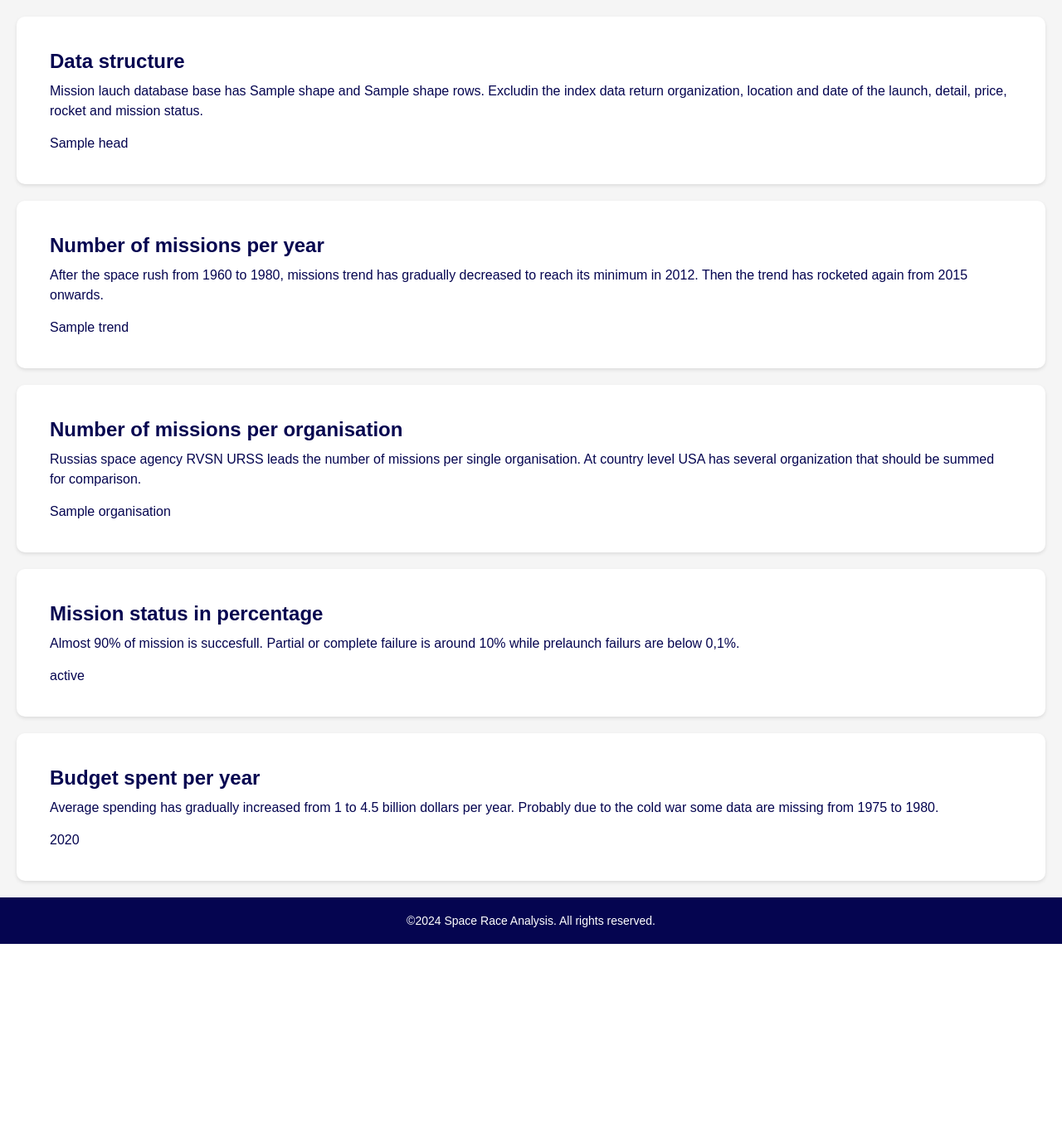
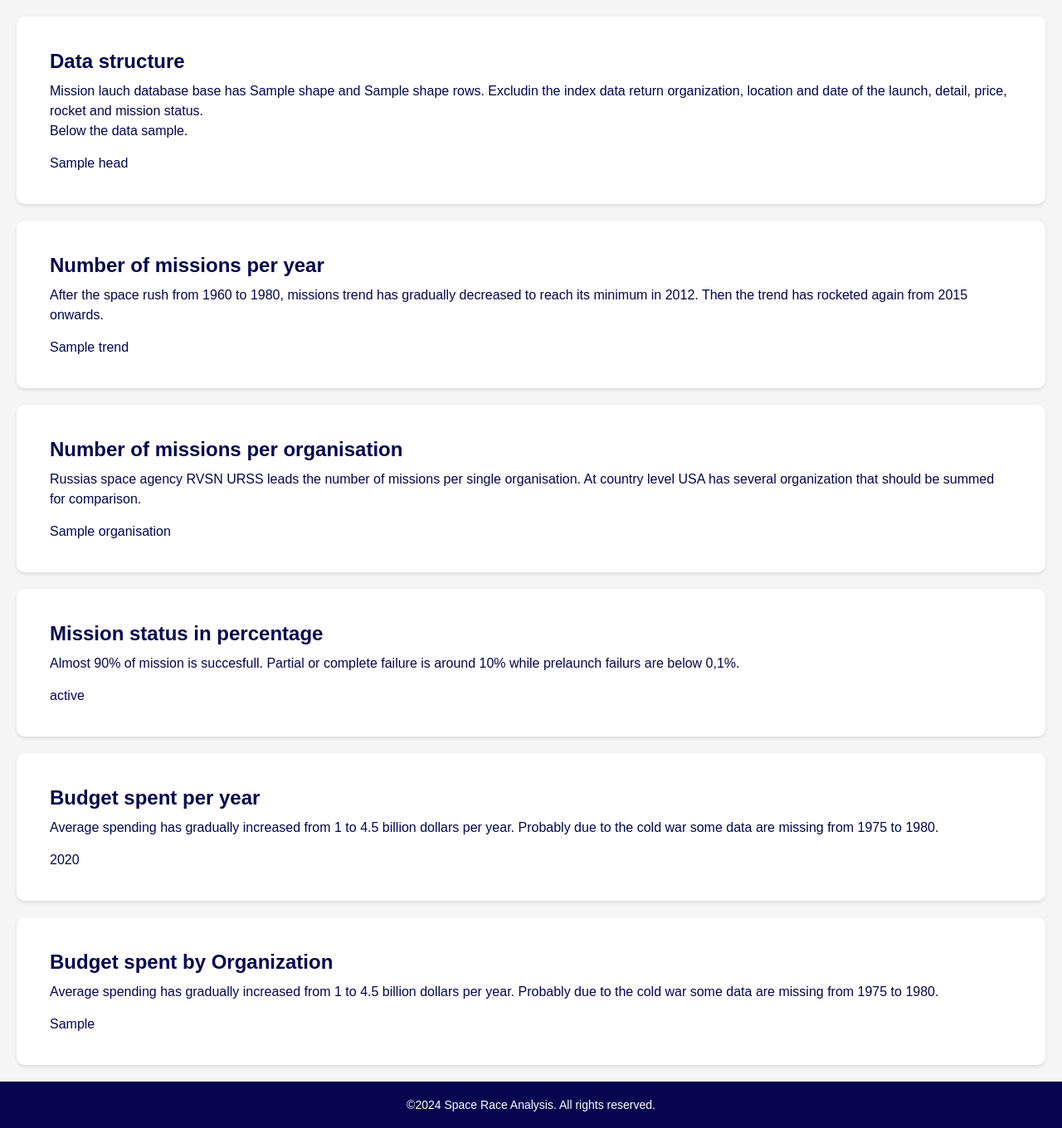
Before and after one commit to Fedt2407/18_Space_Race_Analysis, a Flask app: template templates/index.html in a window 1280 px wide. Shown: the part 88-1448 px from the top of the page at 83% size. Before the commit the page ends 1226 px from the top, so only its background shows below. Run offline with Flask 3, Linux system fonts and the light colour scheme; the template is opened without the code that fills it: most values are stand-ins (such as "Sample title", 1, 10 or a date in 2020).

Commit message:
Added budget per organization

```diff
--- a/main.py
+++ b/main.py
@@ -65,6 +65,14 @@ def hello_world():
     price_plot.update_layout(legend=dict(x=0, y=1))  # Move legend to top left
     price_plot_html = price_plot.to_html(full_html=False)
 
+    # Plotting the budget per organisation
+    budget_per_org = data.groupby('Organisation')['Price'].sum()
+    budget_per_org = budget_per_org.sort_values(ascending=False)
+    budget_per_org = px.bar(budget_per_org, x=budget_per_org.index, y=budget_per_org.values)
+    budget_per_org.update_layout(xaxis_title='Organization', yaxis_title='Total Spending in USD milions (Log Scale)', yaxis=dict(type='log'))
+    budget_per_org.update_layout(legend=dict(x=0, y=1))
+    budget_per_org_html = budget_per_org.to_html(full_html=False)
+
 
     return render_template('index.html',
                            shape=shape,
@@ -72,7 +80,8 @@ def hello_world():
                            trend=trend_html,
                            organisation=organisation_html,
                            status=status_html,
-                           price_per_year=price_plot_html
+                           price_per_year=price_plot_html,
+                           budget_per_org=budget_per_org_html
                            )
 
 
--- a/templates/index.html
+++ b/templates/index.html
@@ -21,7 +21,8 @@
       <p>
         Mission lauch database base has {{shape[1]}} and {{shape[0]}} rows.
         Excludin the index data return organization, location and date of the
-        launch, detail, price, rocket and mission status.
+        launch, detail, price, rocket and mission status.<br />
+        Below the data sample.
       </p>
       <br />
       <div class="table-responsive">{{ head | safe }}</div>
@@ -70,6 +71,17 @@
       <div>{{ price_per_year | safe }}</div>
     </section>
 
+    <section>
+      <h2>Budget spent by Organization</h2>
+      <p>
+        Average spending has gradually increased from 1 to 4.5 billion dollars
+        per year. Probably due to the cold war some data are missing from 1975
+        to 1980.
+      </p>
+      <br />
+      <div>{{ budget_per_org | safe }}</div>
+    </section>
+
     <footer>
       <p>©2024 Space Race Analysis. All rights reserved.</p>
     </footer>
```
